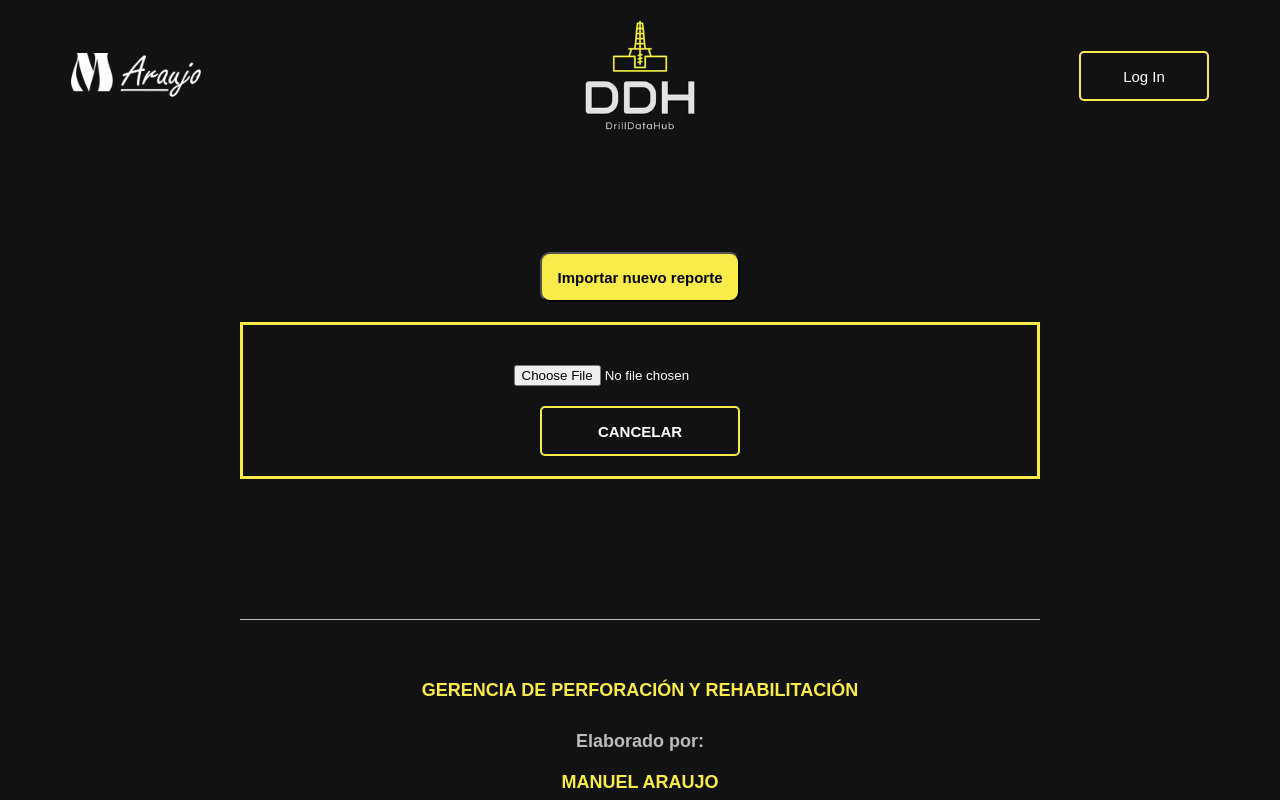
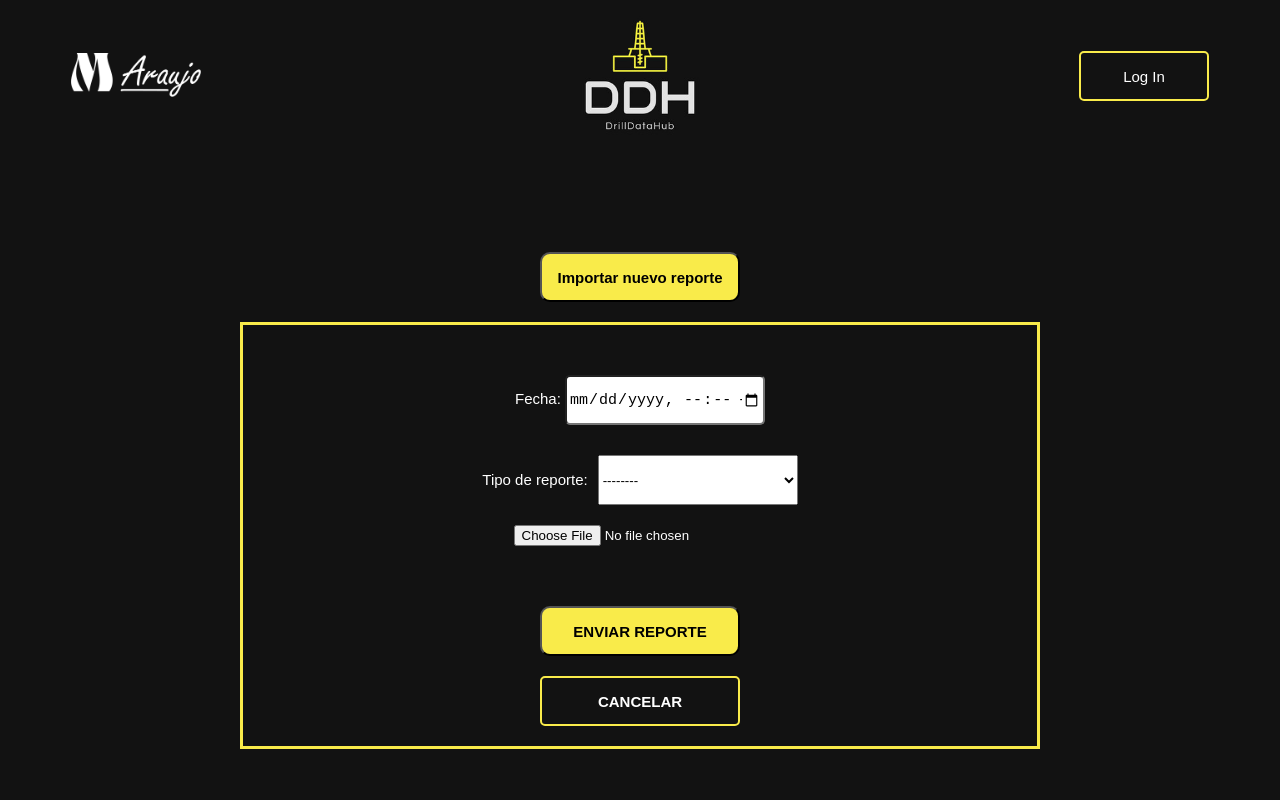
Before and after one commit to manuelmad/drilldatahub, a Next.js app: page /EventView in a window 1280 px wide. Both pictures are taken after a click on the button "Importar nuevo reporte". Shown: the top 800 px of the page. Built offline with nearby package versions, Linux system fonts and the light colour scheme; no server answers; the database is empty; a web font is replaced by a local one.

Commit message:
Adding inputs and select to create a report from an imported excel file.

```diff
--- a/app/EventView/EventView.css
+++ b/app/EventView/EventView.css
@@ -7,17 +7,6 @@
 .new-report-btn__container p {
     text-align: center;
     margin-top: 2rem;
-}
-
-#file_report {
-    color: var(--white);
-}
-
-.import-container {
-    border: 0.3rem solid var(--yellow-rig);
-    padding: 2rem;
-    margin-top: 2rem;
-    display: none;
 }
 
 #event-info_container article:not(:first-child) {
@@ -85,24 +74,6 @@ table td {
     color: var(--white);
 }
 
-#new_report_cancel {
-    width: 20rem;
-    height: 5rem;
-    font-size: var(--md);
-    font-weight: bold;
-    border-radius: 0.5rem;
-    border: 0.2rem solid var(--yellow-rig);
-    color: var(--white);
-    background-color: var(--dark-background);
-    cursor: pointer;
-}
-
-#new_report_cancel:active {
-    background-color: var(--yellow-rig);
-    border: 0.3rem solid var(--dark-background);
-    color: var(--black);
-}
-
 @media (min-width: 1060px) {
     #event-info_container, #current-report__container, .new-report-btn__container {
         width: 80rem;
--- a/app/EventView/page.js
+++ b/app/EventView/page.js
@@ -3,6 +3,7 @@
 import './EventView.css';
 import Header from '../Header/Header';
 import Footer from '../Footer/Footer';
+import ExcelImporter from '../ExcelImporter/ExcelImporter';
 import { useEffect } from 'react';
 import { useContext } from 'react';
 import { HeaderContext } from '../context/context';
@@ -169,11 +170,6 @@ export default function EventView() {
         div.style.display = 'block';
     }
 
-    const hideImportDiv = () => {
-        const div = document.querySelector('.import-container');
-        div.style.display = 'none';
-    }
-
     // Getting the states from de context so the function onAuthStateChanged doesn´t cause an error
     let { setLoginHeaderButton, setLogoutHeaderButton } = useContext(HeaderContext);
 
@@ -207,10 +203,7 @@ export default function EventView() {
                     <p>
                         <button id='create_new_report_btn' onClick={showImportDiv}>Importar nuevo reporte</button>
                     </p>
-                    <div className='import-container'>
-                        <p><input id='file_report' accept='.xls, .xlsx' type='file' /></p>
-                        <p><button id='new_report_cancel' onClick={hideImportDiv}>CANCELAR</button></p>
-                    </div>
+                    <ExcelImporter></ExcelImporter>
                 </section>
                 <section id='current-report__container'></section>
             </main>
--- /dev/null
+++ b/app/ExcelImporter/ExcelImporter.css
@@ -0,0 +1,55 @@
+.import-container {
+    border: 0.3rem solid var(--yellow-rig);
+    padding: 2rem;
+    margin-top: 2rem;
+    display: none;
+}
+
+.import-container p {
+    color: var(--white);
+}
+
+.import-container select {
+    height: 5rem;
+    width: 20rem;
+    margin-top: 1rem;
+    margin-left: 1rem;
+}
+
+#new_report_date {
+    height: 5rem;
+    width: 20rem;
+    margin-top: 1rem;
+    padding: 0.2rem;
+    border-radius: 0.5rem;
+    font-size: var(--md);
+}
+
+#send_new_report_btn {
+    width: 20rem;
+    height: 5rem;
+    font-size: var(--md);
+    font-weight: bold;
+    background-color: var(--yellow-rig);
+    border-radius: 1rem;
+    cursor: pointer;
+    margin-top: 4rem;
+}
+
+#new_report_cancel {
+    width: 20rem;
+    height: 5rem;
+    font-size: var(--md);
+    font-weight: bold;
+    border-radius: 0.5rem;
+    border: 0.2rem solid var(--yellow-rig);
+    color: var(--white);
+    background-color: var(--dark-background);
+    cursor: pointer;
+}
+
+#new_report_cancel:active {
+    background-color: var(--yellow-rig);
+    border: 0.3rem solid var(--dark-background);
+    color: var(--black);
+}
--- /dev/null
+++ b/app/ExcelImporter/ExcelImporter.js
@@ -0,0 +1,39 @@
+import './ExcelImporter.css';
+
+export default function ExcelImporter() {
+
+    const sendReport = () => {
+        const reportDate = document.getElementById('new_report_date').value;
+        const reportType = document.getElementById('report_type_select').value;
+        const excelFile = document.getElementById('file_report').value;
+
+        console.log(reportDate, reportType, excelFile);
+    }
+
+    const hideImportDiv = () => {
+        const div = document.querySelector('.import-container');
+        div.style.display = 'none';
+    }
+
+    return (
+        <div className='import-container'>
+            <p>Fecha: <input type='datetime-local' id='new_report_date' /> </p>
+            <p>
+                <span>Tipo de reporte:</span>
+                <select id='report_type_select'>
+                <option value={'--------'}>--------</option>
+                    <option value={'Mudanza'}>Mudanza</option>
+                    <option value={'Operaciones'}>Operaciones</option>
+                    <option value={'Mantenimiento'}>Mantenimiento</option>
+                </select>
+            </p>
+            <p><input id='file_report' accept='.xls, .xlsx' type='file' /></p>
+            <p>
+                <button onClick={sendReport} id='send_new_report_btn'>ENVIAR REPORTE</button>
+            </p>
+            <p>
+                <button id='new_report_cancel' onClick={hideImportDiv}>CANCELAR</button>
+            </p>
+        </div>
+    );
+}
```
